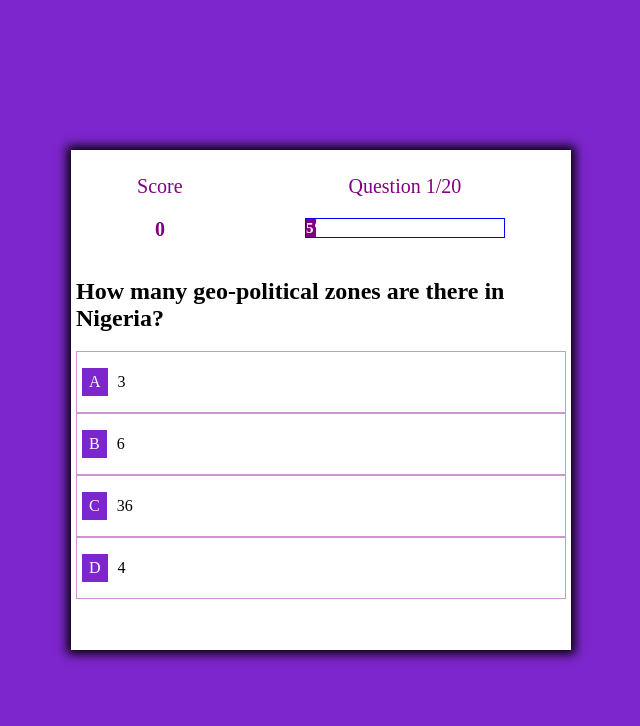
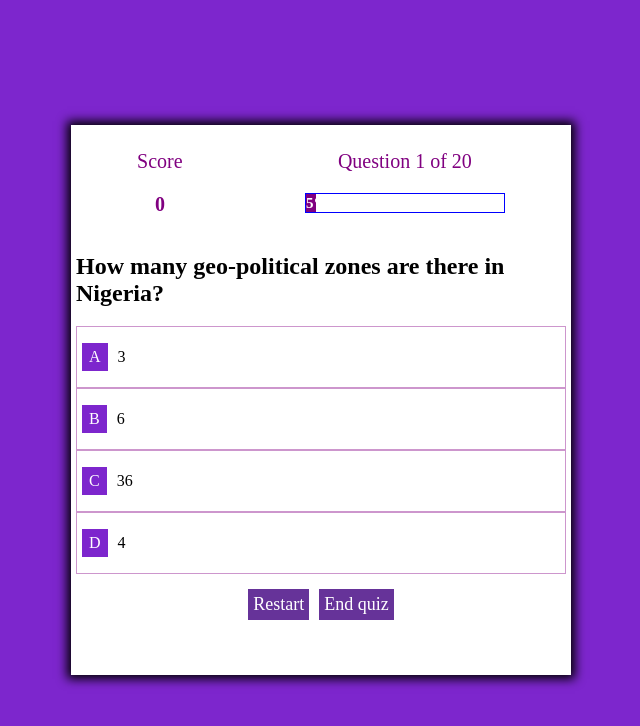
Before and after one commit to mosganda/quiz-app, a plain HTML site: page start.html in a window 1280 px wide. Shown: the whole page, without its empty margins (319-959 px from the left). Drawn offline with Linux system fonts and the light colour scheme.

Commit message:
Added Restart Button

```diff
--- a/index.js
+++ b/index.js
@@ -196,10 +196,10 @@
     }
     questionNumber++;
     //for the progress text
-    progress_text.innerText = `Question ${questionNumber}/${total_questions}`;
+    progress_text.innerText = `Question ${questionNumber} of ${total_questions}`;
     //for the progress bar
     progress_Bar_content.style.width = `${(questionNumber/total_questions) * 100}%`;
-    label.innerText = `${(questionNumber/total_questions) * 100}%`;
+    label.innerText = parseInt(`${(questionNumber/total_questions) * 100}`) + '%';
     const questionIndex = Math.floor(Math.random() * availableQuestions.length);
     currentQuestion = availableQuestions[questionIndex];
     question.innerText = currentQuestion.Question;
--- a/start.css
+++ b/start.css
@@ -1,6 +1,6 @@
 .start-container {
     width: 500px;
-     height: 500px;
+     height: 550px;
      background-color: white;
      max-width: 90%;
      padding: 5px;
@@ -66,3 +66,21 @@
     font-size: 15px;
     font-weight: bold;
 }
+
+.mybtns {
+    display: flex;
+    justify-content: center;
+    margin: 10px 0;
+}
+.mybtns a{
+    background-color: rebeccapurple;
+    color: white;
+    text-decoration: none;
+    padding: 5px;
+    text-align: center;
+    margin:5px;
+    font-size: 18px;
+}
+.mybtns a:hover {
+    border: 2px solid black;
+}
--- a/start.html
+++ b/start.html
@@ -47,6 +47,12 @@
             <p class="option">D</p>
             <p class="option-text" data-number="4">Option 4</p>
         </div>
+        <div class ="mybtns" >
+            <a class="user" href="start.html">Restart</a>
+            <a class="user" href="index.html">End quiz</a>
+           </div>
+
+        </div>
 
         </div>
     </div>
```
